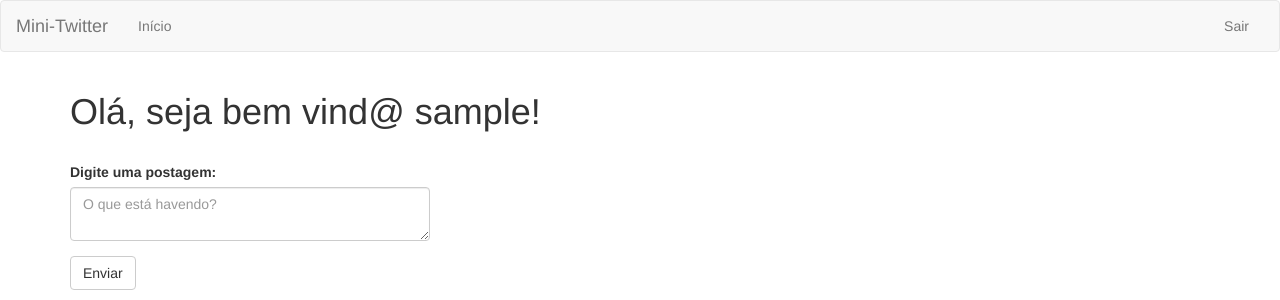
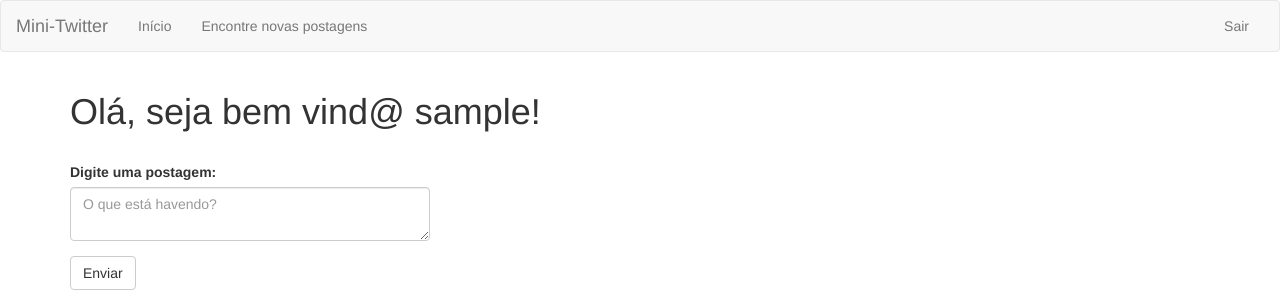
Before and after one commit to MariaCarolinass/Mini-Twitter, a Flask app: page /index in a window 1280 px wide. Shown: the top 300 px of the page. Run offline with Flask 2, Linux system fonts and the light colour scheme; the visitor is signed in with stand-in values (Sample User, id 1); data comes from the database, SQL or seed files in the repository; data that the repository does not hold is empty; some libraries are stand-ins or nearby versions.

Commit message:
add link da pag explore

```diff
--- a/app/templates/base.html
+++ b/app/templates/base.html
@@ -18,6 +18,7 @@
             <li><a href="{{ url_for('login') }}">Entrar</a></li>
           {% else %}
             <li><a href="{{ url_for('index') }}">Início</a></li>
+            <li><a href="{{ url_for('explore') }}">Encontre novas postagens</a></li>
         </ul>
         <ul class="nav navbar-nav navbar-right">
             <li><a href="{{ url_for('logout') }}">Sair</a></li>
```
